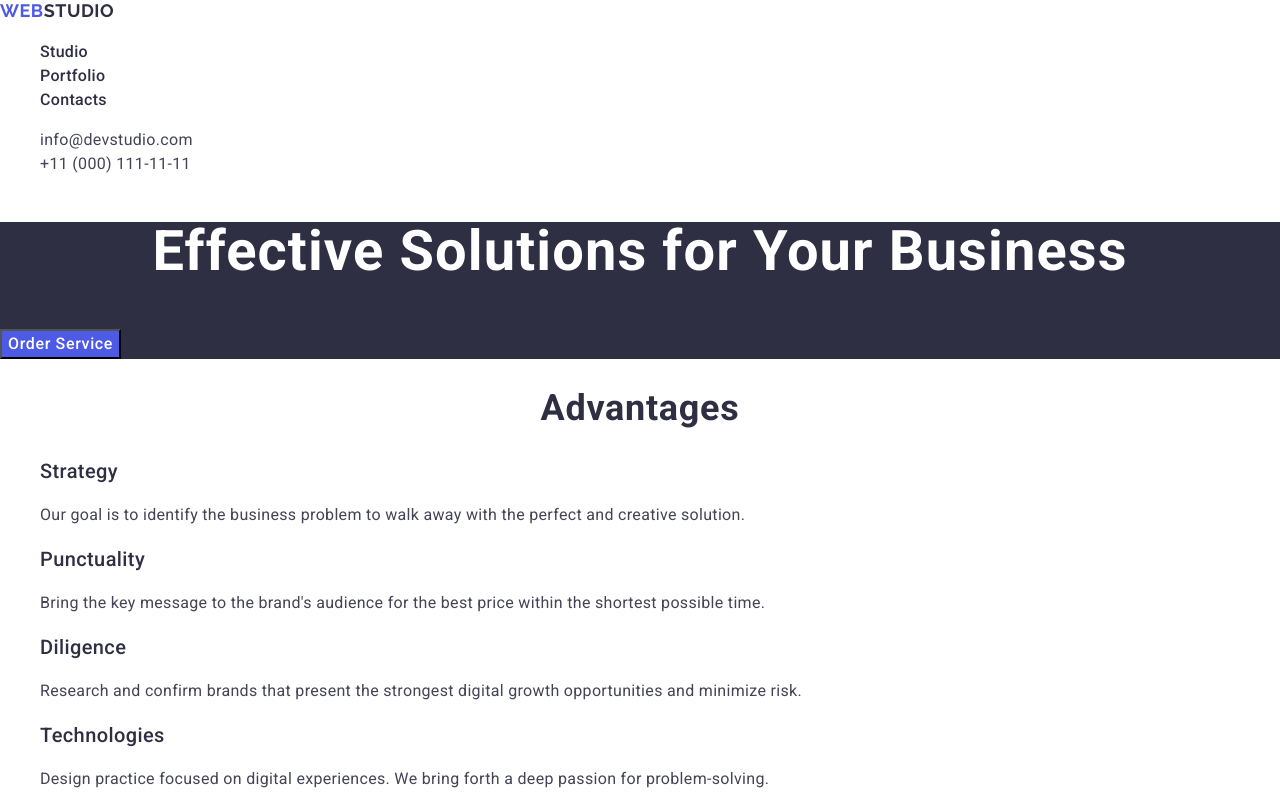
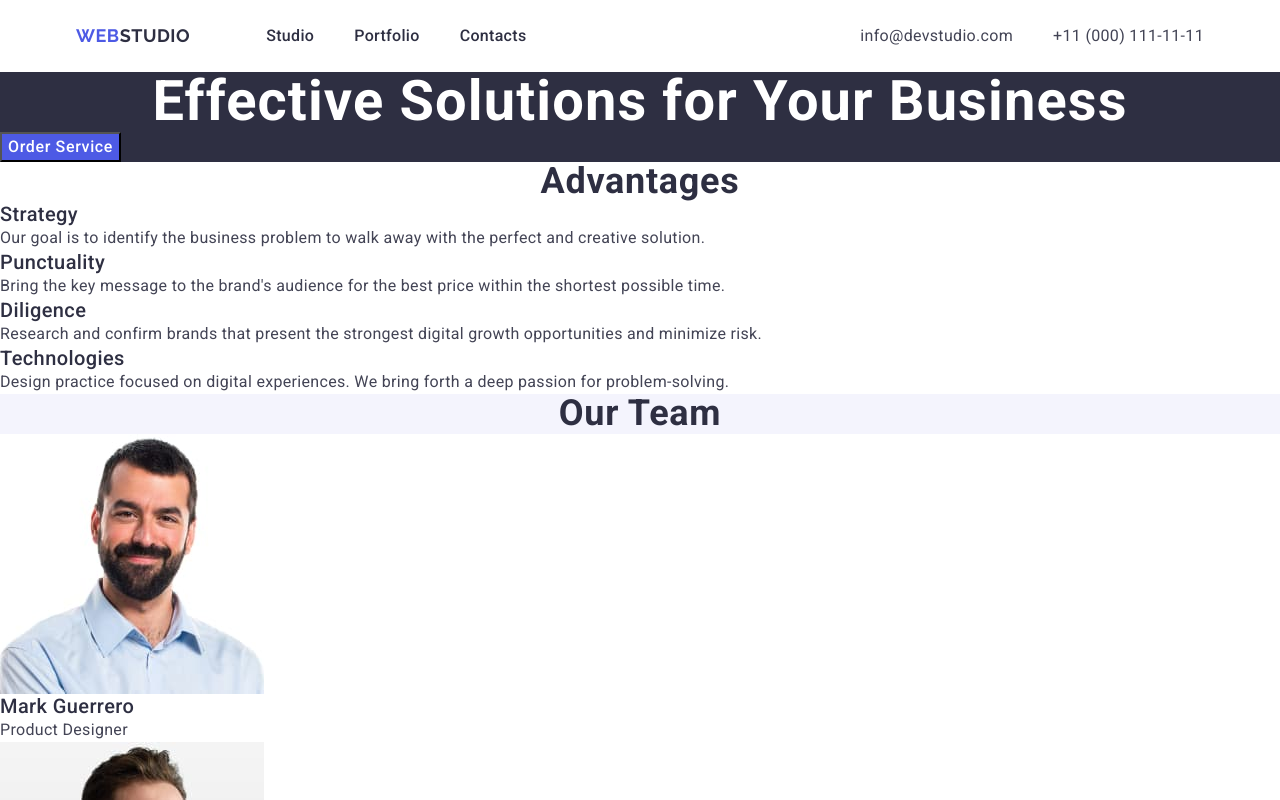
Before and after one commit to BohdanLysniak/goit-markup-hw-03, a plain HTML site: page index.html in a window 1280 px wide. Shown: the top 800 px of the page. Drawn offline with nearby package versions, Linux system fonts and the light colour scheme.

Commit message:
Add header

```diff
--- a/css/styles.css
+++ b/css/styles.css
@@ -7,8 +7,44 @@ body {
   background-color: #ffffff;
 }
 
-ul {
+ul,
+ol {
+  margin: 0;
+  padding-left: 0;
   list-style-type: none;
+}
+
+img {
+  display: block;
+}
+
+h1,
+h2,
+h3,
+p {
+  margin: 0;
+}
+
+.container {
+  width: 1158px;
+  margin: 0 auto;
+  padding: 0 15px;
+  justify-content: space-between;
+}
+
+.box-header {
+  display: flex;
+  align-items: center;
+}
+
+.nav-header {
+  display: flex;
+  align-items: center;
+}
+
+.menu {
+  display: flex;
+  gap: 40px;
 }
 
 .logo {
@@ -20,12 +56,16 @@ ul {
   text-transform: uppercase;
   text-decoration: none;
   color: #4d5ae5;
+  margin-right: 76px;
 }
 
 .accent-studio {
   color: #2e2f42;
 }
 
+.menu-items-nav {
+  padding: 24px 0;
+}
 .link-nav {
   font-weight: 500;
   text-decoration: none;
@@ -39,6 +79,11 @@ ul {
 
 .contacts {
   font-style: normal;
+}
+
+.contacts-menu {
+  display: flex;
+  gap: 40px;
 }
 
 .link-contacts {
--- a/index.html
+++ b/index.html
@@ -21,14 +21,21 @@
   </head>
   <body>
     <header class="page-header">
+      <div class="box-header container">
         <nav class="nav-header">
           <a class="logo" href="./index.html"
             >Web<span class="accent-studio">Studio</span></a
           >
           <ul class="menu">
-          <li><a class="link-nav" href="./index.html">Studio</a></li>
-          <li><a class="link-nav" href="">Portfolio</a></li>
-          <li><a class="link-nav" href="">Contacts</a></li>
+            <li class="menu-items-nav">
+              <a class="link-nav" href="./index.html">Studio</a>
+            </li>
+            <li class="menu-items-nav">
+              <a class="link-nav" href="">Portfolio</a>
+            </li>
+            <li class="menu-items-nav">
+              <a class="link-nav" href="">Contacts</a>
+            </li>
           </ul>
         </nav>
         <address class="contacts">
@@ -45,6 +52,7 @@
             </li>
           </ul>
         </address>
+      </div>
     </header>
 
     <main>
```
Lines whose indentation alone changed are shown as unchanged.
